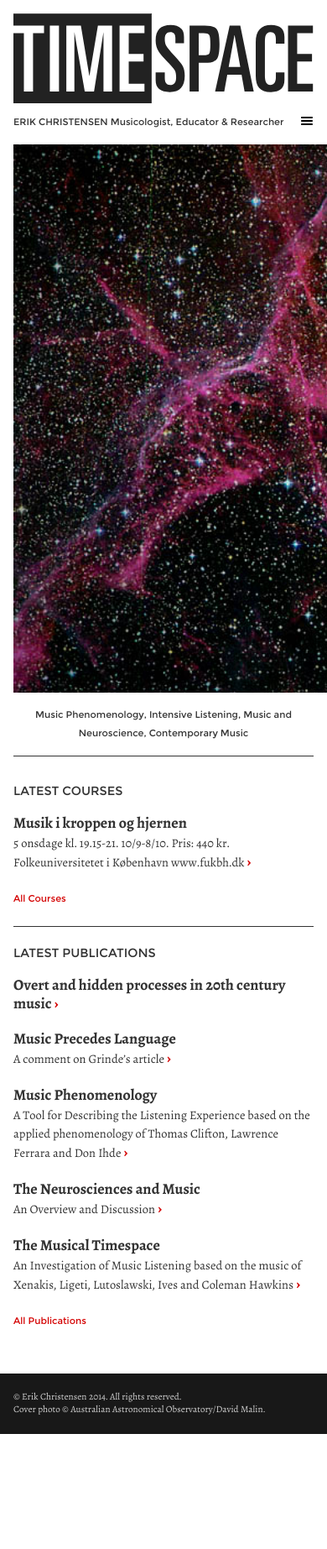
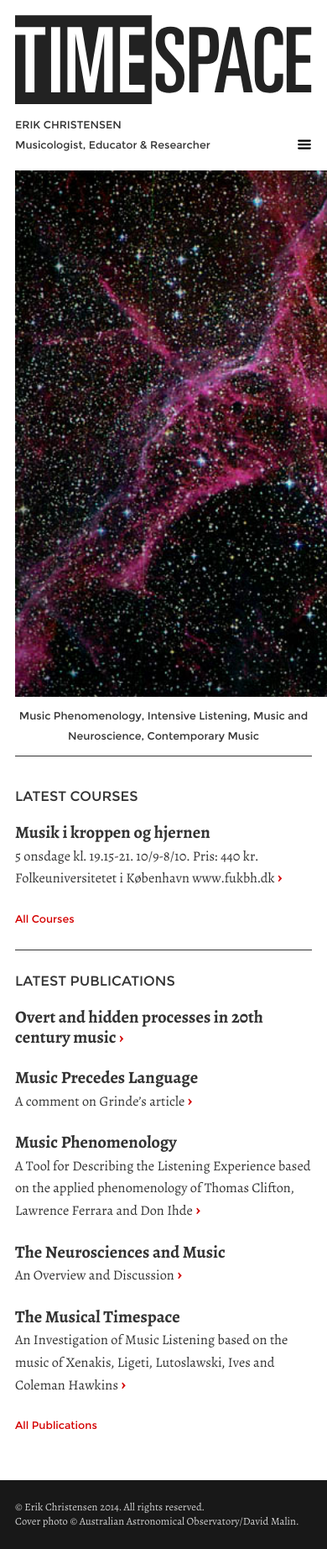
Before and after one commit to netlifydemo/cms-demo, a Jekyll site: the page built from index.html, in a window 390 px wide. Shown: the whole page at 84% size. Built offline with Jekyll 4.4.1, drawn with Linux system fonts in a browser that asks for light colours; before the commit the page ends 1708 px from its top, so only the background shows below that.

Commit message:
Tweaks for small versions

```diff
--- a/css/main.scss
+++ b/css/main.scss
@@ -328,20 +328,23 @@
     padding: 0;
     max-width: none;
     li {
-      display: inline-block;
-      padding: 0 $size-s;
+      display: inline;
+      padding: 0;
+      margin: 0 $size-s;
     }
   }
 
   &.bullets {
     li {
-      padding-left: 0;
-      padding-right: 0;
+      margin: 0;
     }
     li:before {
       content: '•';
-      display: inline-block;
-      padding: 0 1em;
+      display: inline;
+      margin: 0 1em;
+    }
+    li:first-child:before {
+      display: none;
     }
   }
 }
@@ -406,7 +409,6 @@
 
 /* Forms */
 form {
-  margin: $size-xl auto;
   label {
     @include vertical-rhythm($size-s);
     display: block;
@@ -601,6 +603,7 @@
 .fullscreen {
   background: url(../img/vela-bg-lightroom.jpg) no-repeat $size-l;
   background-size: cover;
+  min-height: 30em;
 
   .top-bar {
     border-bottom: 0;
@@ -669,7 +672,8 @@
 }
 
 .main {
-  margin: 0 0 $size-2xl;
+  margin: 0 0 $size-l;
+  min-height: 85%;
   overflow: hidden;
 
   h1, h2, h3, h4, h5, h6 {
@@ -733,6 +737,12 @@
       * {
         margin-bottom: 0;
       }
+    }
+
+    &.top {
+      position: absolute;
+      top: 0;
+      left: -$size-l;
     }
   }
 
@@ -856,13 +866,14 @@
     clear: both;
 }
 
-
+// 960px or more
 @media only screen and (min-width: 60em) {
   .body.narrow {
     margin-left: 22em;
   }
 }
 
+// 800px or less
 @media only screen and (max-width: 50em) {
   h1 {
     font-size: 2.618em;
@@ -886,31 +897,36 @@
       }
     }
   }
+}
 
-  body.contact .main {
-    margin-top: 2em;
-    margin-bottom: 6em;
+// 720px or less
+@media only screen and (max-width: 45em) {
+  body {
+    font-size: 1.125em;
+  }
+  .logo {
+    width: 9em;
   }
 }
 
-@media only screen and (max-width: 45em) {
+// 640px or less
+@media only screen and (max-width: 40em) {
+  h1 {
+    font-size: 2em;
+  }
+
   .container {
     padding: 0 1em;
   }
 
-  .footer {
-    padding: 0;
-    small {
-      float: none !important;
-      margin-left: 0;
-      display: block;
-      line-height: $base-line-height;
-    }
+  .logo {
+    width: 10em;
   }
 
   #nav-button {
     right: 1em;
   }
+
   .masthead {
     display: none;
   }
@@ -953,17 +969,12 @@
     }
     .section {
       text-transform: none;
-      padding: 1em 0;
-    }
       .bullets {
-      li {
-        display: inline;
-      }
         li:before {
           display: none;
         }
         li:after {
-        content: ", ";
+          content: ', ';
         }
         li:last-child:after {
           content: '';
@@ -972,24 +983,19 @@
     }
   }
 
-@media only screen and (max-width: 40em) {
-  body {
-    font-size: 1em;
+  .footer {
+    padding: 0;
+    small {
+      float: none !important;
+      margin-left: 0;
+      display: block;
+      line-height: $base-line-height;
     }
-
-  h1 {
-    font-size: 1.618em;
-    line-height: 1.2;
-    letter-spacing: 0;
-    small {
-      font-size: 0.7em;
   }
 }
 
-  .main {
-    margin: 0 0 1em;
-    min-height: 80%;
-  }
+// 480px or less
+@media only screen and (max-width: 30em) {
 
   .content {
     margin: $size-l 0;
@@ -1013,7 +1019,8 @@
         margin-right: 1em;
       }
 
-      &.bottom {
+      &.bottom,
+      &.top {
         position: static;
       }
     }
```
Also changed, not shown: _layouts/contact.html (+4 -4 lines). Lines whose indentation alone changed are shown as unchanged.
